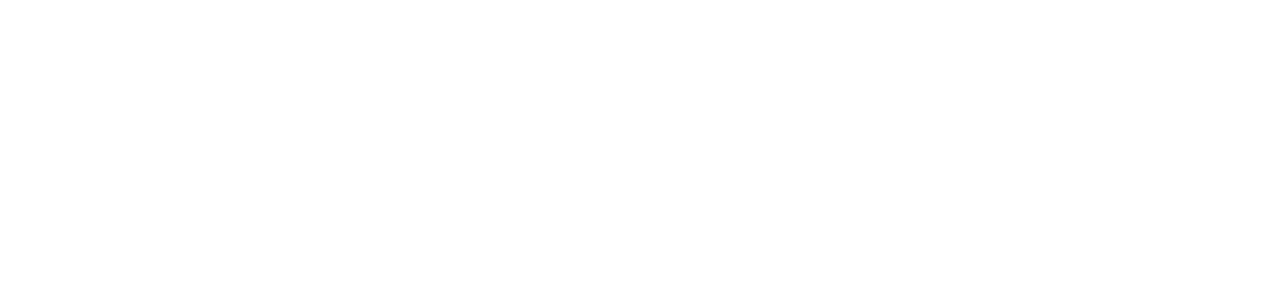
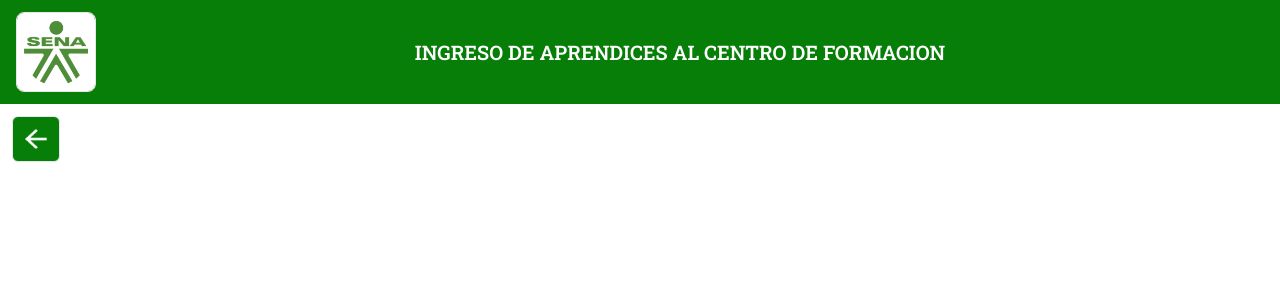
Before and after one commit to DanExl24/GEDASC, a Vue app: page /general-entry in a window 1280 px wide. Shown: the top 300 px of the page. Built offline with nearby package versions, Linux system fonts and the light colour scheme; the HTML template or start-up script is replaced by a standard one.

Commit message:
SCRUM-9 Boton de ir atras terminado

```diff
--- /dev/null
+++ b/src/components/UI/ExitButton.vue
@@ -0,0 +1,23 @@
+<template>
+  <router-link :to="to">
+      <div class="bg-senaColor p-3 m-3 w-12 border rounded-md hover:scale-110 transition-transform duration-800">
+        <img class="" :src="ButtonImg" alt="">
+      </div>
+  </router-link>
+</template>
+
+<script setup lang="ts">
+
+import back from '@/assets/Icons/Back.png'
+
+withDefaults(defineProps<{
+  to : string,
+  ButtonImg? : string
+}>(),{
+  ButtonImg : back
+})
+
+</script>
+<style>
+
+</style>
--- a/src/views/GeneralEntryView.vue
+++ b/src/views/GeneralEntryView.vue
@@ -1,10 +1,10 @@
 <template>
-  <div>
-
-  </div>
+  <HeaderView -header-title="INGRESO DE APRENDICES AL CENTRO DE FORMACION"/>
+  <ExitButton to="/"/>
 </template>
 <script setup lang="ts">
-
+import HeaderView from '@/layouts/HeaderView.vue';
+import ExitButton from '@/components/UI/ExitButton.vue';
 </script>
 <style>
 
```
Also changed, not shown: src/assets/Icons/Back.png (added).
